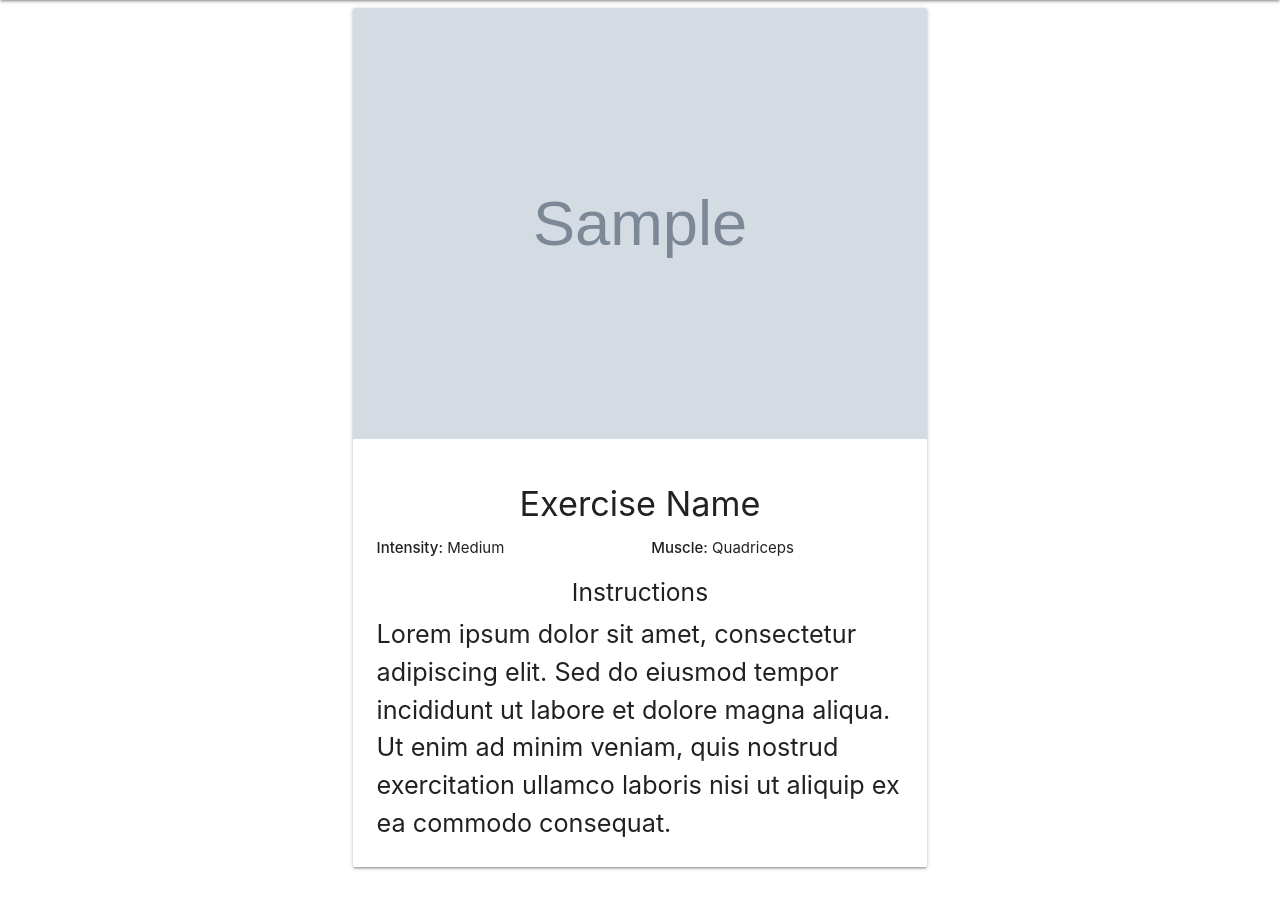
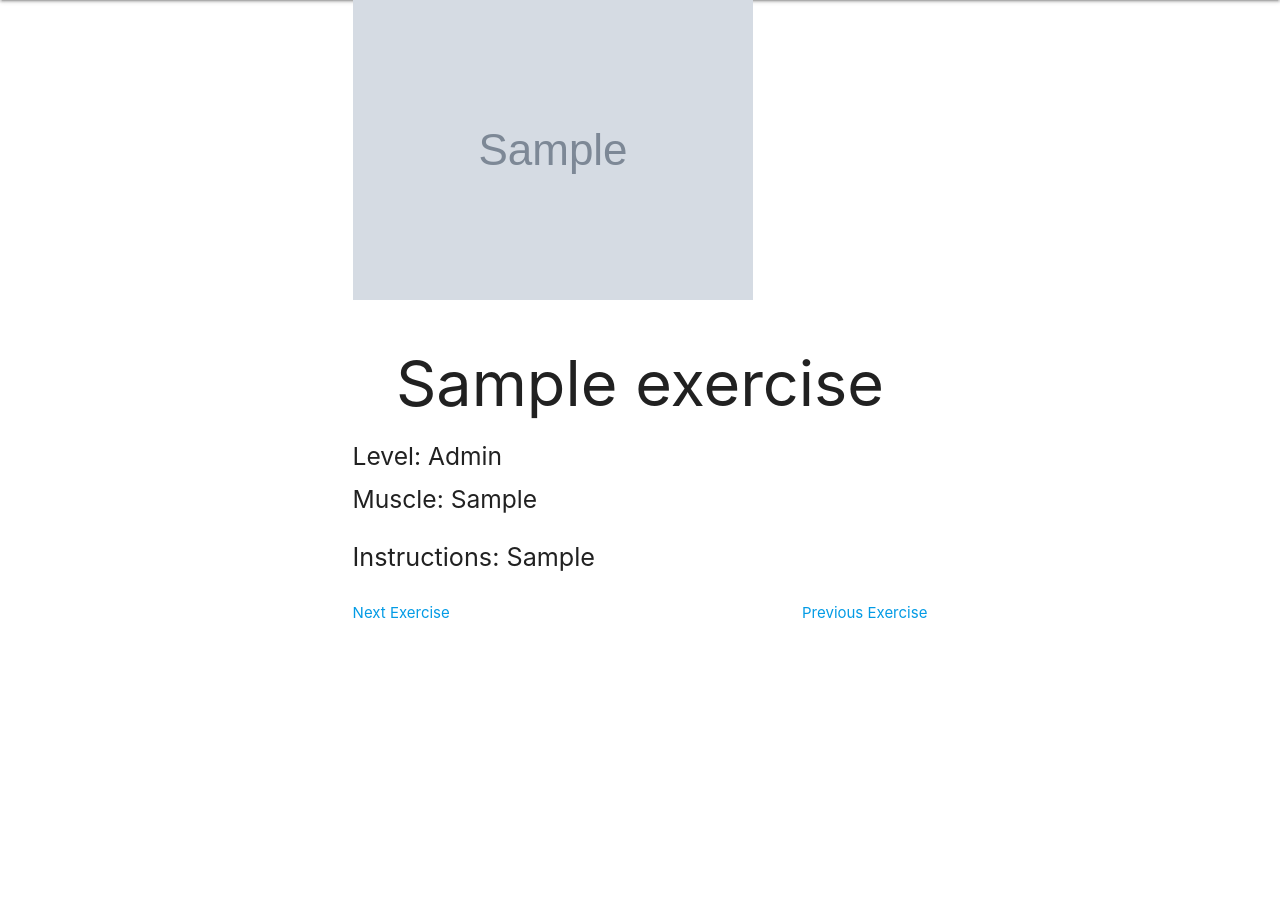
Before and after one commit to TheLegend0100010/INFO-2602-PROJECT--, a Flask app: page /exercise/1 in a window 1280 px wide. Shown: the part 64-986 px from the top of the page. After the commit the page ends 682 px from the top, so only its background shows below. Run offline with Flask 3, Linux system fonts and the light colour scheme; tables that the repository leaves empty hold one stand-in row (values such as "Sample post"); grey boxes marked "Sample" are stand-in pictures.

Commit message:
testing more designs

```diff
--- a/App/templates/exercise.html
+++ b/App/templates/exercise.html
@@ -4,8 +4,9 @@
 
 {%block content%}
 <div class="row">
-    <!-- <div class="col s12">
-      <div class="card">
+  <div class = "col s2"></div>
+    <div class="col s8">
+      <!-- <div class="card">
         <div class="card-image">
           <img class ="activator"src="{{exercise.image}}">
           <span class="card-title">{{exercise.name}}</span>
@@ -20,24 +21,25 @@
             <h6>Instructions: </h6>
             <p>{{exercise.instructions}}</p>
         </div>
-      </div>
+      </div> -->
       <img class="responsive-img" src="{{exercise.image}}">
 
       <h1 class = "center-align">{{exercise.name}}</h1>
-    <div class ="collection">
-      <div class = "collection-item"><h5 class = "left-align">Level: {{exercise.level | capitalize}}</h5></div>
+
+      <div><h5 class = "left-align">Level: {{exercise.level | capitalize}}</h5></div>
 
 
-      <div class = "collection-item" ><h5 class = "left-align">Muscle: {{exercise.muscle | capitalize}}</h5>
-        </div>
-      </div>
+      <h5 class = "left-align">Muscle: {{exercise.muscle | capitalize}}</h5>
+
+
       <p class = "left-align flow-text">Instructions: {{exercise.instructions}}</p>
       <div class = "row">
         <a class = "col s6 left-align" href="#">Next Exercise</a>
         <a class = "col s6 right-align" href="#">Previous Exercise</a>
       </div>
-    </div> -->
-    <div class="row">
+      <div class = "col s2"></div>
+    </div>
+    <!-- <div class="row">
       <div class="col s12 m8 offset-m2">
           <div class="card">
               <div class="card-image">
@@ -58,6 +60,6 @@
               </div>
           </div>
       </div>
-  </div>
+  </div> -->
   </div>
 {%endblock%}
```
